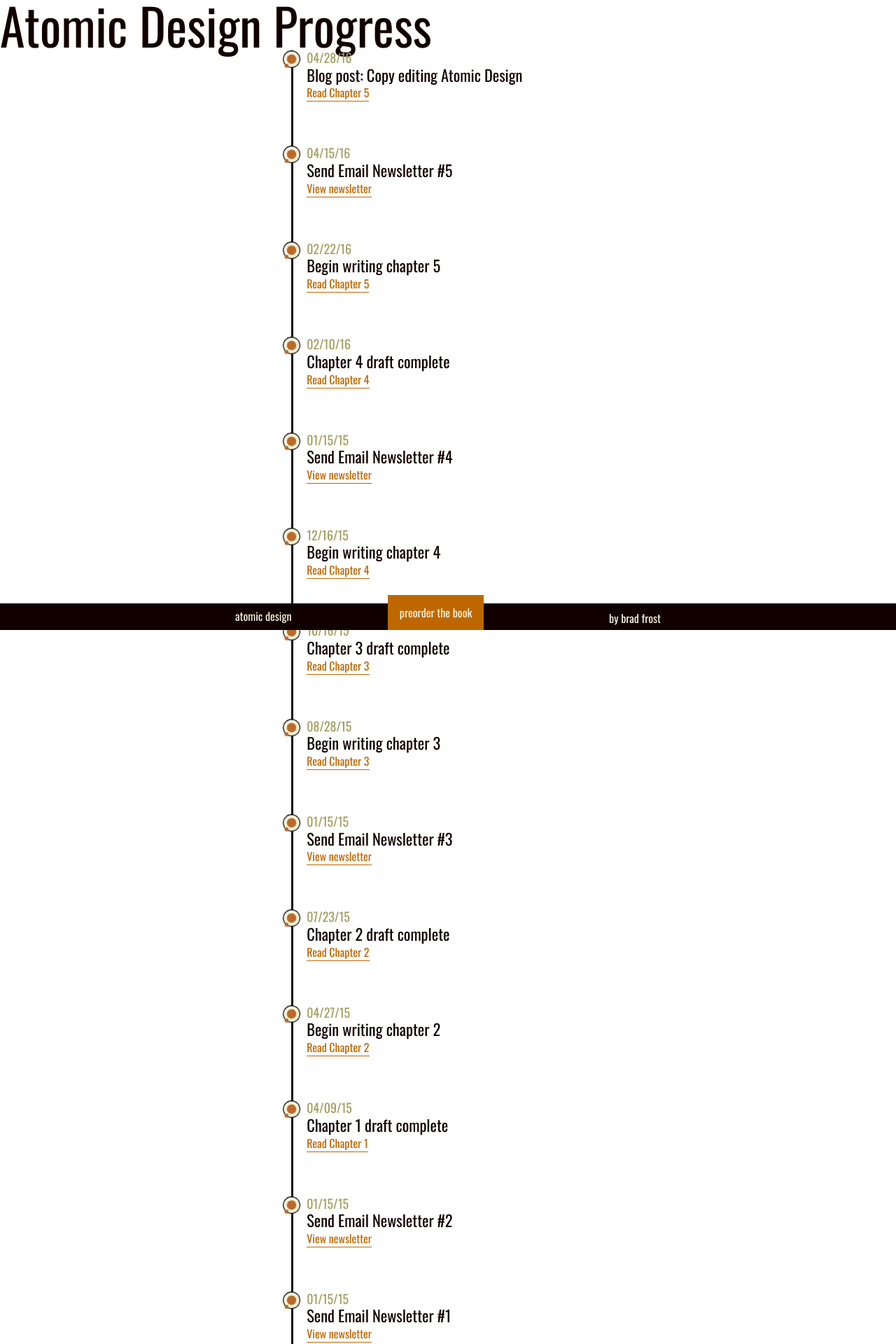
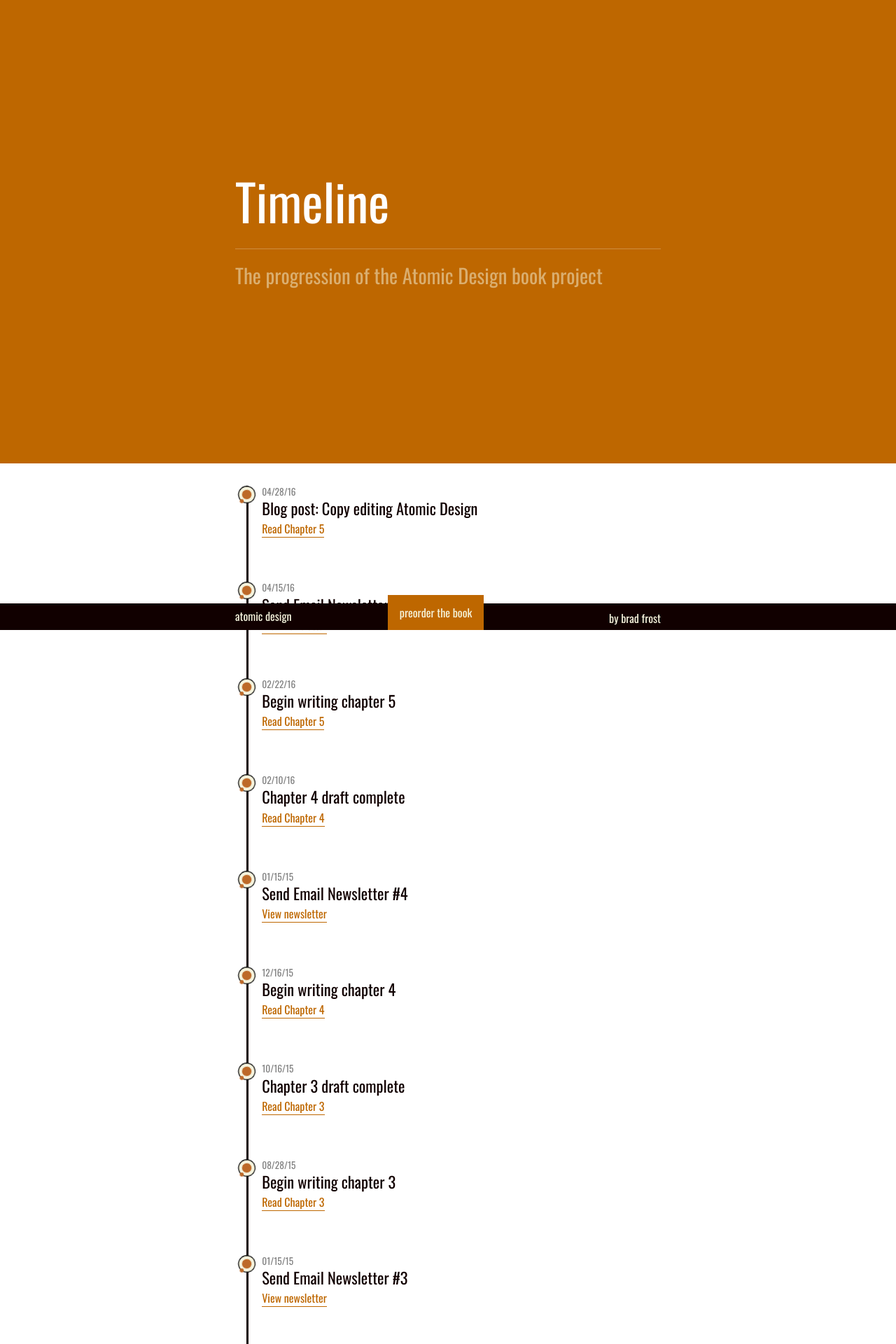
Before and after one commit to bradfrost/atomic-design, a Jekyll site: the page built from timeline.md, in a window 1280 px wide. Shown: the top 1920 px of the page at 70% size. Built offline with Jekyll 4.4.1, drawn with Linux system fonts in a browser that asks for light colours; nearby versions of some CDN libraries; some of the changed text lies outside the part shown.

Commit message:
Adjust timeline styles

```diff
--- a/_layouts/timeline.html
+++ b/_layouts/timeline.html
@@ -1,7 +1,14 @@
 ---
 layout: default
 ---
-<h1>{{ page.title }}</h1>
+<div class="page-header">
+    <div class="page-header-inner">
+        {% if page.chapterTitle %}<h3 class="page-kicker">{{ page.chapterTitle }}</h3>{% endif %}
+        <h1 class="page-title">{{ page.title }}</h1>
+        {% if page.chapterSubtitle %}<p class="page-subtitle">{{ page.chapterSubtitle }}</p>{% endif %}
+    </div>
+</div>
+
 <div class="timeline">
     {{ content }}
 </div>
--- a/css/style.scss
+++ b/css/style.scss
@@ -632,7 +632,7 @@ h2 .title-link {
 //Timeline
 .timeline {
 	padding-left: 2em;
-	max-width: 32em;
+	max-width: $max-width;
 	margin: 0 auto;
 
 	ol {
@@ -688,7 +688,7 @@ h2 .title-link {
 	}
 
 	h3 {
-		margin: 0;
+		margin: 0 0 0.2rem;
 	}
 
 	a {
@@ -701,9 +701,10 @@ h2 .title-link {
 	}
 
 	em {
-		font-size: 80%;
-		color: $tan-dark;
+		font-size: 60%;
+		color: $gray;
 		display: block;
+        margin-bottom: 0.2rem;
 		font-style: normal;
 	}
 }
@@ -732,6 +733,7 @@ h2 .title-link {
 
 	img {
 		display: block;
+        width: 100%;
 		max-height: 100%;
 		margin-bottom: 2em;
 
@@ -743,7 +745,7 @@ h2 .title-link {
 
 	h1 {
 		text-align: left;
-        margin-bottom: 3rem;
+        margin-bottom: 1rem;
         line-height: 1.2;
 	}
 
--- a/timeline.md
+++ b/timeline.md
@@ -1,6 +1,7 @@
 ---
 layout: timeline
-title: Atomic Design Progress
+title: Timeline
+chapterSubtitle: The progression of the Atomic Design book project
 permalink: /timeline/
 ---
 
```
Also changed, not shown: other parts of timeline.md (+1 -1 lines), 2 other files.
